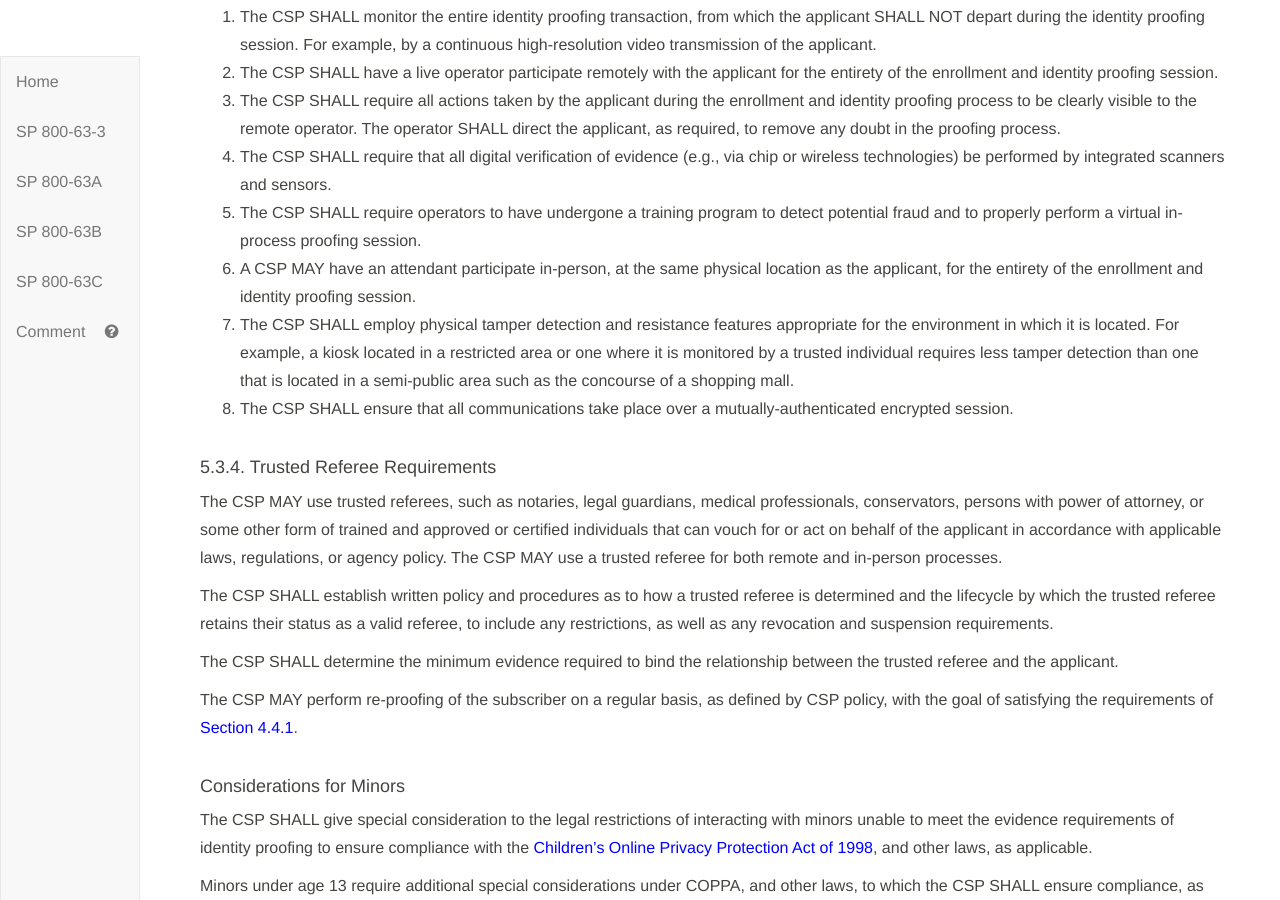
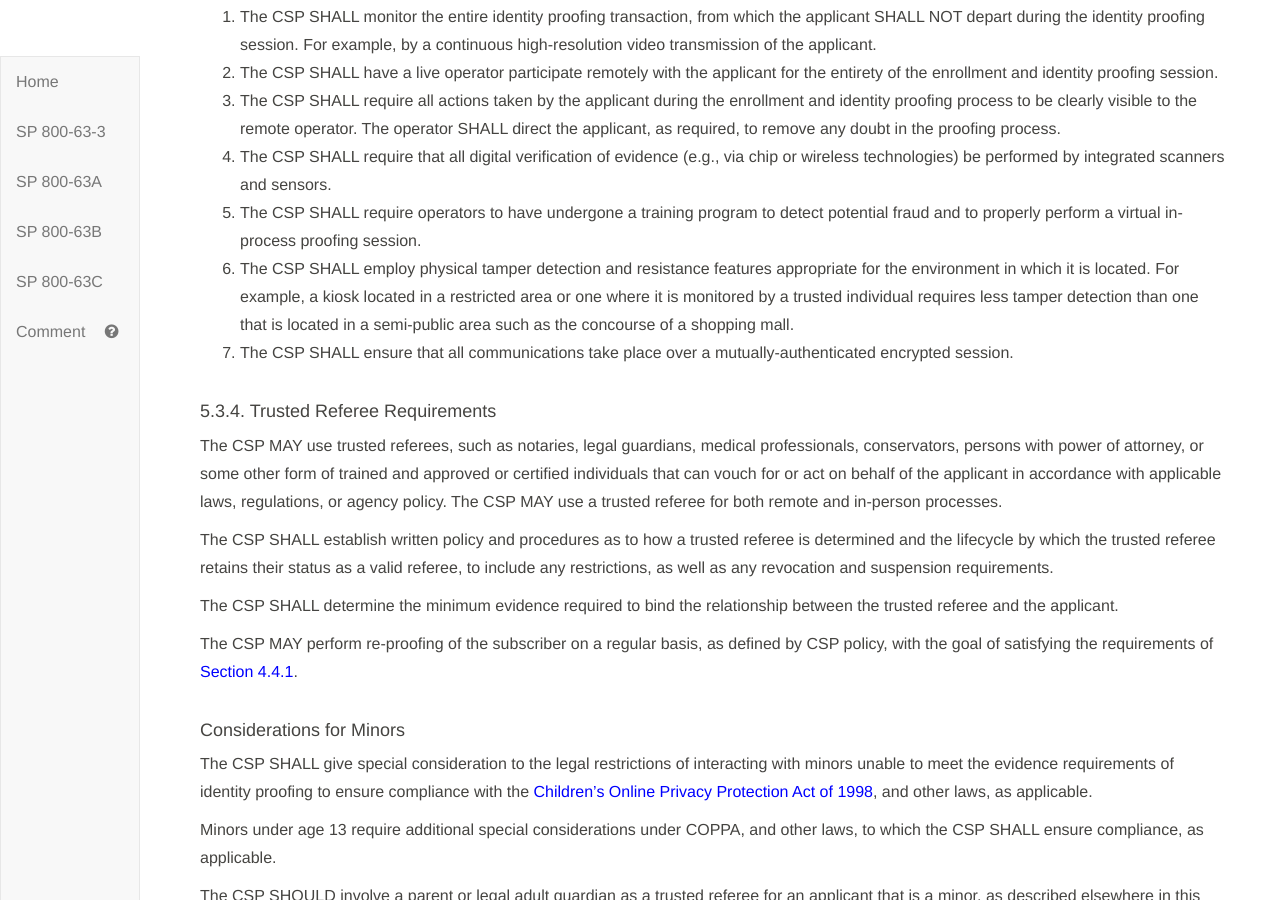
Before and after one commit to usnistgov/800-63-3, a Jekyll site: the page built from sp800-63a/sec5_proofing.md, in a window 1280 px wide and 900 px high, scrolled down 6359 px. Built offline with Jekyll 4.4.1, drawn with Linux system fonts in a browser that asks for light colours; our own code applies the rules of GitHub Pages for plain Markdown files.

Commit message:
Closes #778

```diff
--- a/sp800-63a/sec5_proofing.md
+++ b/sp800-63a/sec5_proofing.md
@@ -141,9 +141,8 @@ Supervised remote identity proofing and enrollment transactions SHALL meet the f
 3. The CSP SHALL require all actions taken by the applicant during the enrollment and identity proofing process to be clearly visible to the remote operator. The operator SHALL direct the applicant, as required, to remove any doubt in the proofing process.
 4. The CSP SHALL require that all digital verification of evidence (e.g., via chip or wireless technologies) be performed by integrated scanners and sensors.
 5. The CSP SHALL require operators to have undergone a training program to detect potential fraud and to properly perform a virtual in-process proofing session.
-6. A CSP MAY have an attendant participate in-person, at the same physical location as the applicant, for the entirety of the enrollment and identity proofing session.
-7. The CSP SHALL employ physical tamper detection and resistance features appropriate for the environment in which it is located. For example, a kiosk located in a restricted area or one where it is monitored by a trusted individual requires less tamper detection than one that is located in a semi-public area such as the concourse of a shopping mall.
-8. The CSP SHALL ensure that all communications take place over a mutually-authenticated encrypted session.
+6. The CSP SHALL employ physical tamper detection and resistance features appropriate for the environment in which it is located. For example, a kiosk located in a restricted area or one where it is monitored by a trusted individual requires less tamper detection than one that is located in a semi-public area such as the concourse of a shopping mall.
+7. The CSP SHALL ensure that all communications take place over a mutually-authenticated encrypted session.
 
 #### <a name="trustref"></a> 5.3.4. Trusted Referee Requirements
 
```
